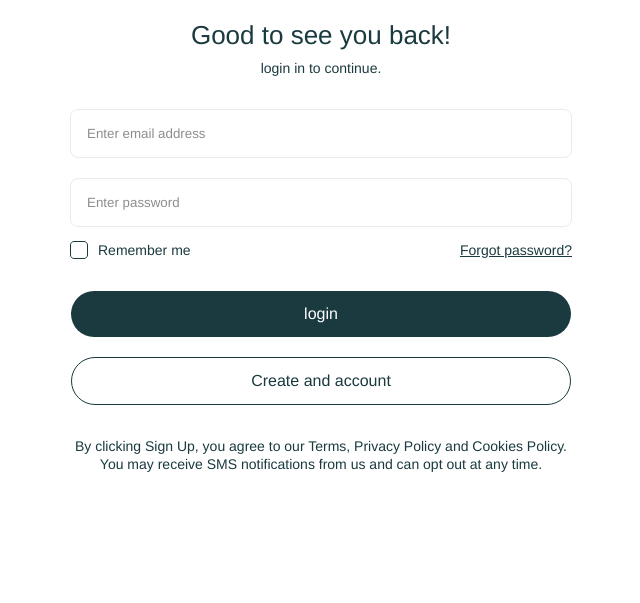
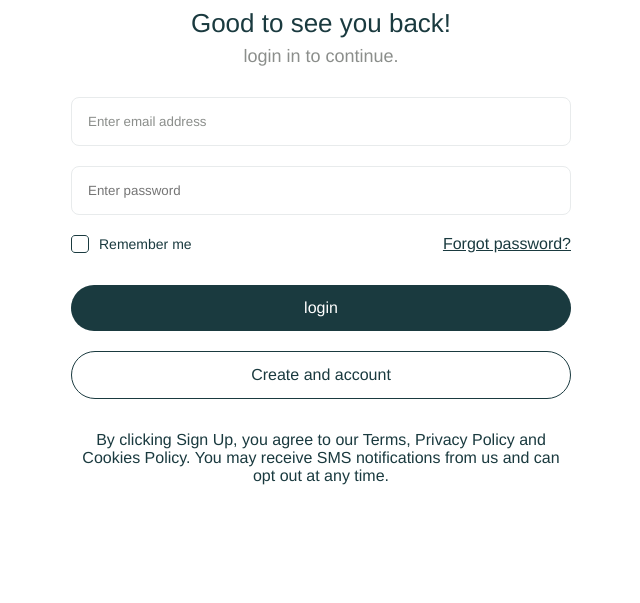
Before and after one commit to rizwanawanfb/AITians-project, a plain HTML site: page index.html in a window 1280 px wide. Shown: the part 197-800 px from the top of the page, without its empty margins (319-959 px from the left). Drawn offline with Linux system fonts and the light colour scheme.

Commit message:
Font changes and some others

```diff
--- a/index.html
+++ b/index.html
@@ -20,12 +20,12 @@
 
             <div class="inner-con-1">
                 <h3>Good to see you back!</h3>
-                <p>login in to continue.</p>
+                <p class="inner-para">login in to continue.</p>
             </div>
 
             <div class="input-fields">
                 <input type="text" placeholder="Enter email address" class="text-placeholder">
-                <input type="password" placeholder="Enter password" class="password-placeholder">
+                <input type="password" placeholder="Enter password" class="last-placeholder">
                 <div class="inner-con-2">
                     <div class="check-mark">
                         <img src="./Assets/Check-mark.svg" alt="checkmark">
--- a/style.css
+++ b/style.css
@@ -3,6 +3,7 @@
     margin: 0;
     font-family: "Helvetica Neue";
     color: #1A3A3F;
+    box-sizing: border-box;
 }
 
 .main-container {
@@ -28,6 +29,14 @@
     gap: 8px;
 }
 
+.inner-para {
+    color: #8B8E8B;
+    font-size: 18px;
+    font-style: normal;
+    font-weight: 400;
+    line-height: normal;
+}
+
 .inner-con-1 h3 {
     font-size: 26px;
     font-style: normal;
@@ -43,13 +52,26 @@
     line-height: normal;
 }
 
+.input-fields {
+    width: 100%;
+}
+
 .text-placeholder {
-    display: flex;
     padding: 16px;
     border-radius: 8px;
     border: 1px solid #E8EBEC;
     background: #FFF;
-    width: 468px;
+    width: 100%;
+    margin-bottom: 20px;
+}
+
+.last-placeholder{
+    margin-bottom: 14px;
+    padding: 16px;
+    border-radius: 8px;
+    border: 1px solid #E8EBEC;
+    background: #FFF;
+    width: 100%;
     margin-bottom: 20px;
 }
 
@@ -92,8 +114,6 @@
 }
 
 .main-container p {
-    color: #1A3A3F;
-    font-size: 14px;
     font-style: normal;
     font-weight: 400;
     line-height: 18px;
@@ -117,7 +137,7 @@
     background: #1A3A3F;
     color: white;
     border: none;
-    width: 500px;
+    width: 100%;
     margin-bottom: 20px;
     font-size: 16px;
     font-style: normal;
```
